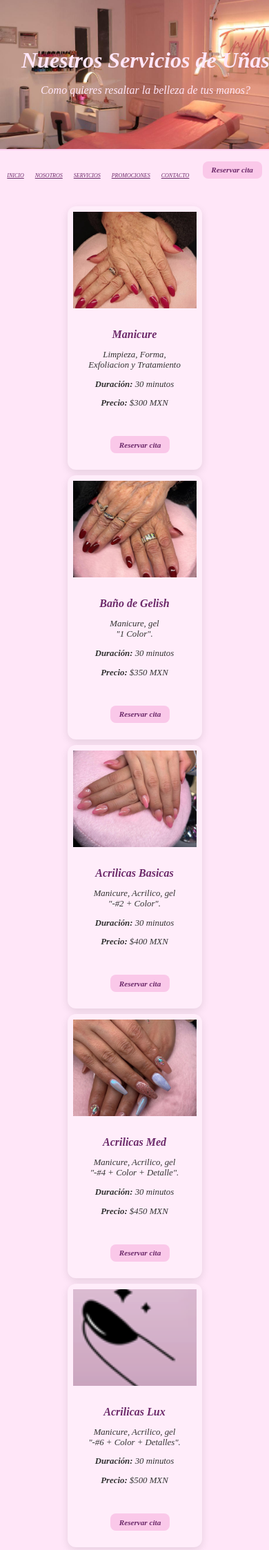
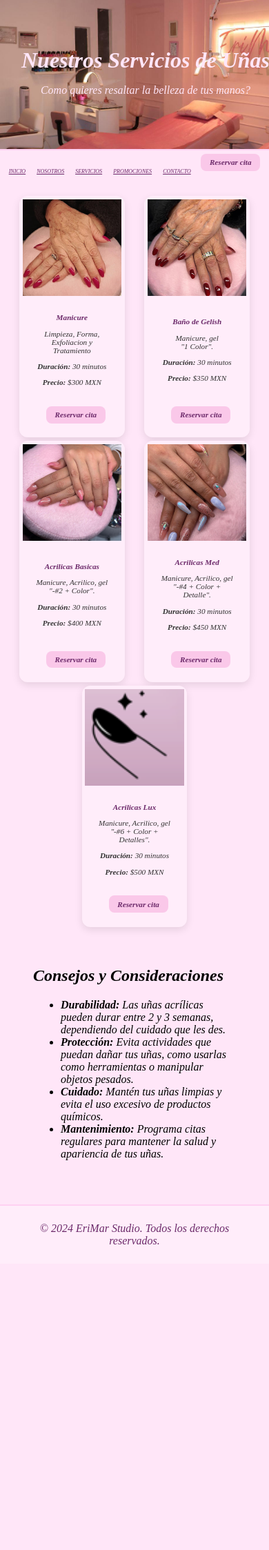
Before and after one commit to diz3ty/EriMar_Studio_Web, a Flask app: a page that uses templates/nails_services.html in a window 390 px wide. Shown: the top 2247 px of the page at 69% size. After the commit the page ends 1804 px from the top, so only its background shows below. Run offline with Flask 3, Linux system fonts and the light colour scheme.

Commit message:
modify format

```diff
--- a/static/css/service_promo_styles.css
+++ b/static/css/service_promo_styles.css
@@ -477,7 +477,8 @@ main {
   .btn-reserva {
     font-size: 0.7rem;
     padding: 0.4rem 0.8rem;
-    margin-left: 1rem;
+    margin-left: 0.7rem;
+    margin-top: 0.3rem;
   }
 
   .titulo-servicio {
@@ -497,19 +498,20 @@ main {
   }
 
   .servicios-cards {
-    flex-direction: row;
+    display: flex;
     flex-wrap: wrap;
     justify-content: center;
-    gap: 0.5rem;
-    padding: 0.5rem;
+    gap: 0.3rem;
+    padding: 0.3rem;
   }
 
   .card-servicio {
-    width: 50%;
+    width: 40%;
     max-width: 180px;
+    max-height: 450px;
     margin: 0 auto;
-    padding: 0.5rem;
-    font-size: 0.8rem;
+    padding: 0.3rem;
+    font-size: 0.7rem;
   }
 
   .card-servicio img {
@@ -518,11 +520,11 @@ main {
   }
 
   .contenido-card h2 {
-    font-size: 1rem;
+    font-size: 0.7rem;
   }
 
   .contenido-card p {
-    font-size: 0.8rem;
+    font-size: 0.7rem;
   }
 
   .card-servicio:hover {
```
